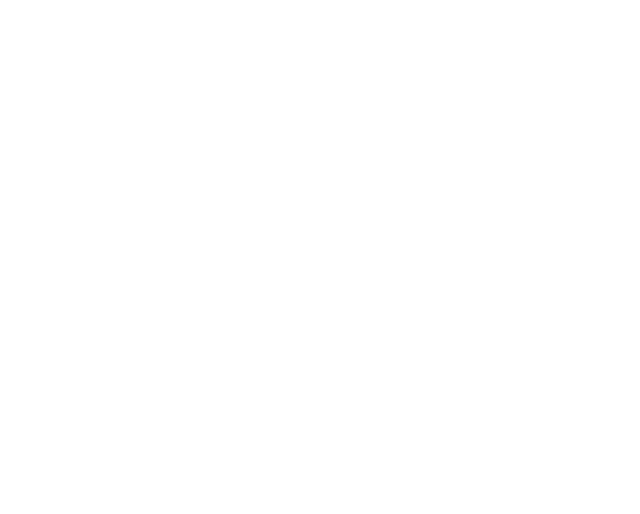
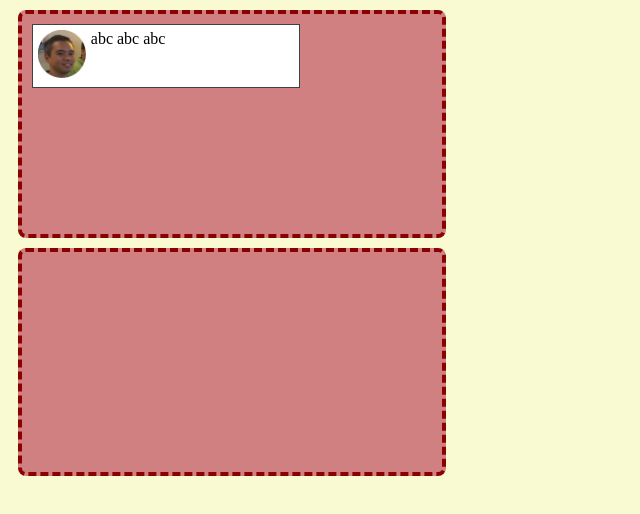
Before and after one commit to fcatae/kanban-layoutHTML, a plain HTML site: page index.html in a window 1280 px wide. Shown: the whole page, without its empty margins (0-640 px from the left). Drawn offline with Linux system fonts and the light colour scheme.

Commit message:
basic layout

```diff
--- a/index.css
+++ b/index.css
@@ -0,0 +1,34 @@
+body {
+    background-color: lightgoldenrodyellow;
+}
+
+.folder {
+    background-color: #d08080;
+    border: 4px dashed darkred;
+    border-radius: 8px;
+    padding: 10px;
+    margin: 10px;
+    width: 400px;
+    height: 200px;
+}
+
+.task {
+    background-color: white;
+    border: 1px solid #404040;
+    padding: .3rem;
+    width: 16rem;
+    vertical-align: top;
+}
+
+.task-picture {
+    width: 3rem;
+}
+
+.task-text {
+    vertical-align: top;
+    border: 1px solid transparent;
+}
+
+.task-text:focus {
+    border: 1px solid lightblue;
+}
--- a/index.html
+++ b/index.html
@@ -3,8 +3,19 @@
 <head>
     <meta charset="UTF-8">
     <title>Kanban</title>
+    <link rel="stylesheet" href="index.css">
 </head>
 <body>
+    <div class="container">
+        <div class="folder">
+            <div class="task">
+                <img class="task-picture" src="user.png">
+                <span class="task-text" contenteditable>abc abc abc</span>
 
+            </div>
+        </div>
+        <div class="folder">
+        </div>
+    </div>
 </body>
 </html>
```
Also changed, not shown: user.png (added).
